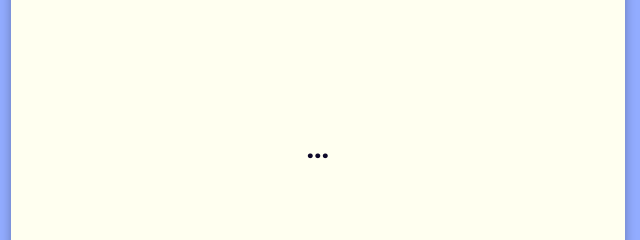
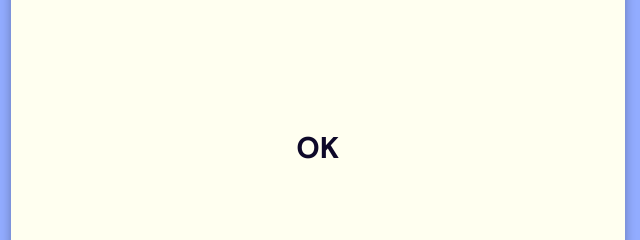
Before and after one commit to Tereia3/Portfolio_CHOUNE_Tereia, a plain HTML site: page index.html in a window 1280 px wide. Shown: the part 1260-1500 px from the top of the page, 0-640 px from the left. Drawn offline with Linux system fonts and the light colour scheme.

Commit message:
Update index.html

```diff
--- a/index.html
+++ b/index.html
@@ -59,7 +59,7 @@
 	<div class="Page_profil" id="profil">
 		<div class="profil_titre"> <h1>Profil</h1></div>
 		<div class="profil_cont_gd">
-			<div class="profil_gauche"> <p>...</p> </div>
+			<div class="profil_gauche"> <p>OK</p> </div>
 			<div class="profil_droite"> <p>...</p> </div>
 		</div>
 	</div>
```
